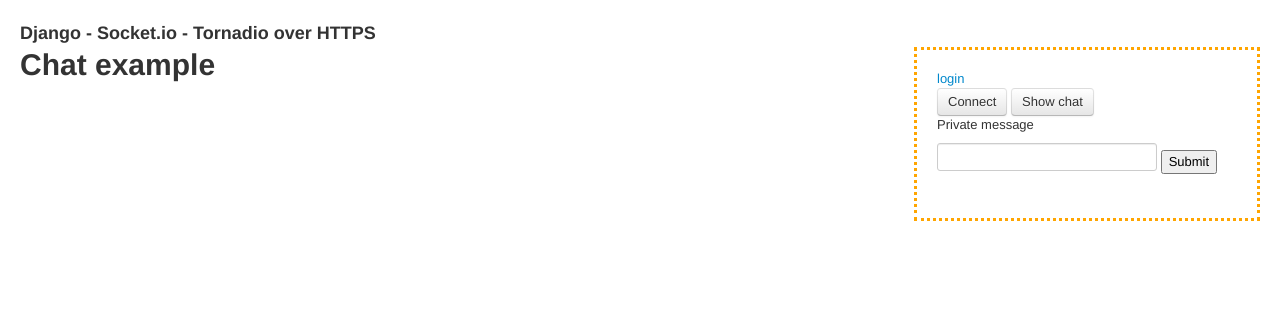
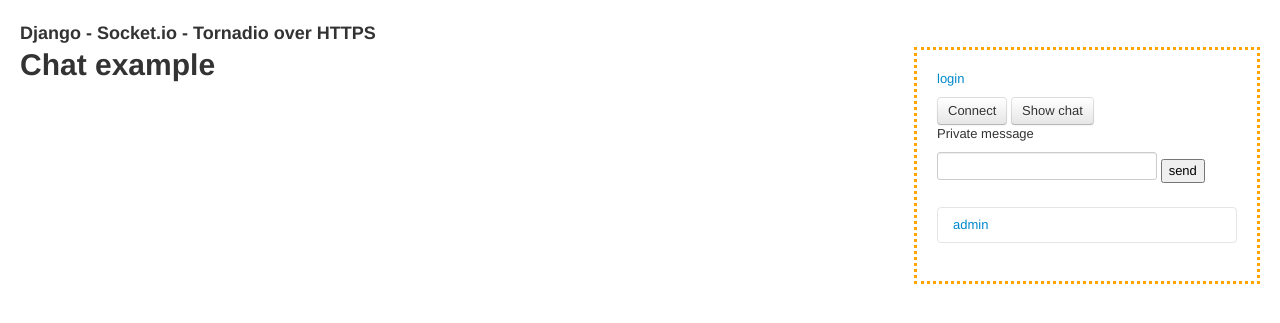
Before and after one commit to leukeleu/django-socketio-chat, a Django app: page / in a window 1280 px wide. Shown: the top 323 px of the page. Run offline with Django 3.2, Linux system fonts and the light colour scheme; some libraries are stand-ins or nearby versions.

Commit message:
Added experimental accordion - WIP.

```diff
--- a/django_socketio_chat/static/js/chat.js
+++ b/django_socketio_chat/static/js/chat.js
@@ -13,6 +13,14 @@ Chat = {
                  date.getSeconds();
     control.html(control.html() + timestamp+ ': ' + msg + '<br/>');
     control.scrollTop(control.scrollTop() + 1000);
+  },
+
+  log_private:function(sender, msg) {
+    var control = $('#user-' + sender + '.accordion-inner');
+    date = new Date();
+    timestamp =  date.getHours() + ':' +
+                 date.getMinutes()+ ':' +
+                 date.getSeconds();
   },
 
   connect: function() {
--- a/django_socketio_chat/templates/chat.html
+++ b/django_socketio_chat/templates/chat.html
@@ -1,10 +1,12 @@
 <div class="chat-container">
     <div id="user-tools">
+      <p>
       {% if not user.is_active %}
         <a href="{% url login %}">login</a>
       {% else %}
         <a href="{% url logout %}">logout</a>
       {% endif %}
+    </p>
     </div>
 
     <a class="btn" id="toggle-connect" href="#">Connect</a>
@@ -14,7 +16,7 @@
     <form id="private-chatform">
       <p>Private message</p>
       <input id="private-text" type="text"/>
-      <input type="submit" text="private message"/>
+      <input type="submit" value="send"/>
     </form>
 
     <div class="online-users">
@@ -24,6 +26,18 @@
     <div class="offline-users">
       <p>Offline users</li>
       <ul></li>
+    </div>
+    <div id="accordion" class='accordion'>
+      <div class="accordion-group">
+        <div class="accordion-heading">
+          <a class="accordion-toggle" href="#user-admin" data-parent="#accordion" data-toggle="collapse">admin</a>
+        </div>
+          <div id="user-admin" class="accordion-body collapse">
+              <div class="accordion-inner"></div>
+              <input id="public-text" type="text" />
+              <input type="submit" value="send" />
+          </div>
+      </div>
     </div>
 </div>
 
@@ -37,6 +51,6 @@
   </div>
   <form id="chatform">
       <input id="public-text" type="text" />
-      <input type="submit" />
+      <input type="submit" value="send" />
   </form>
 </div>
```
